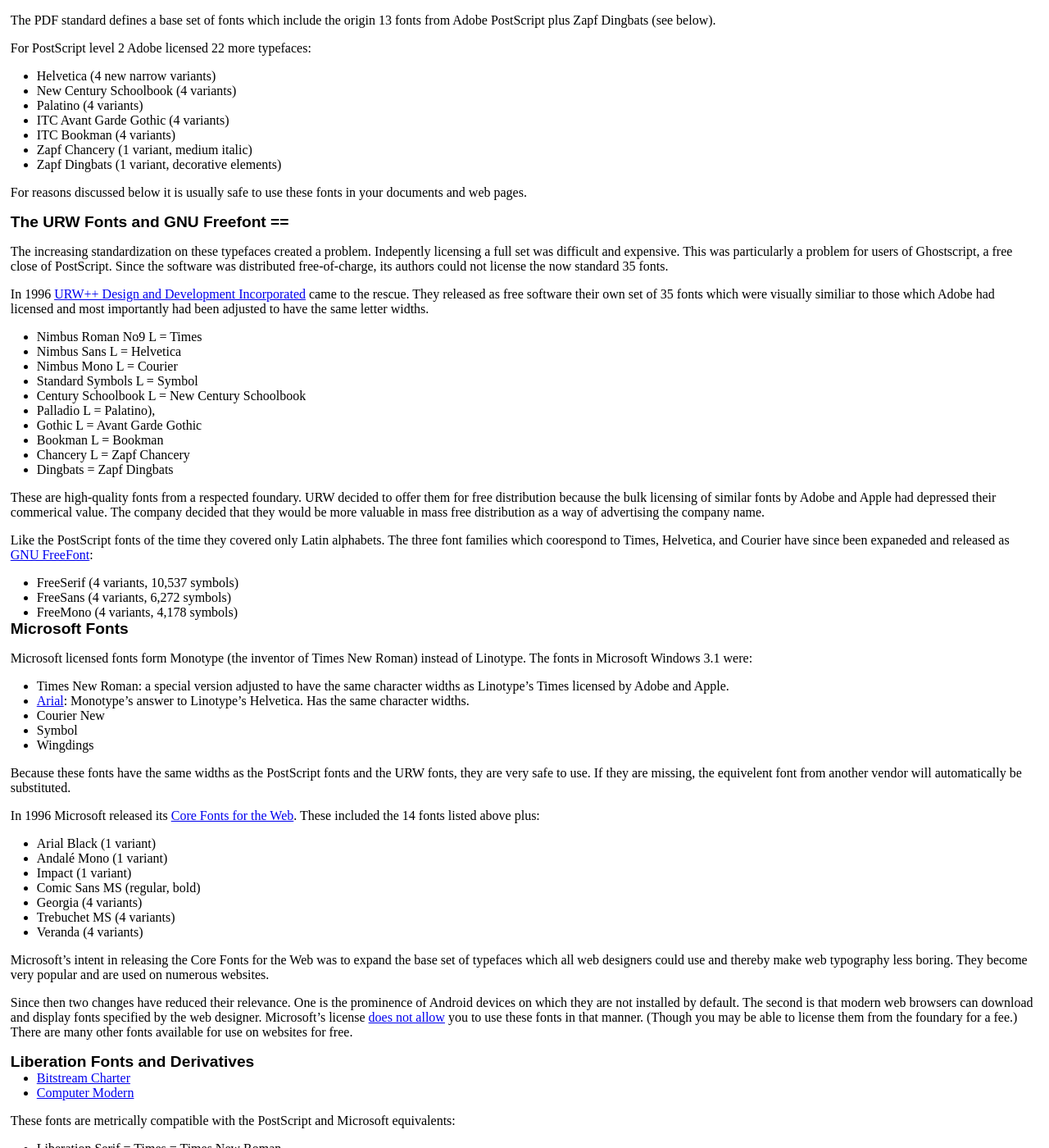
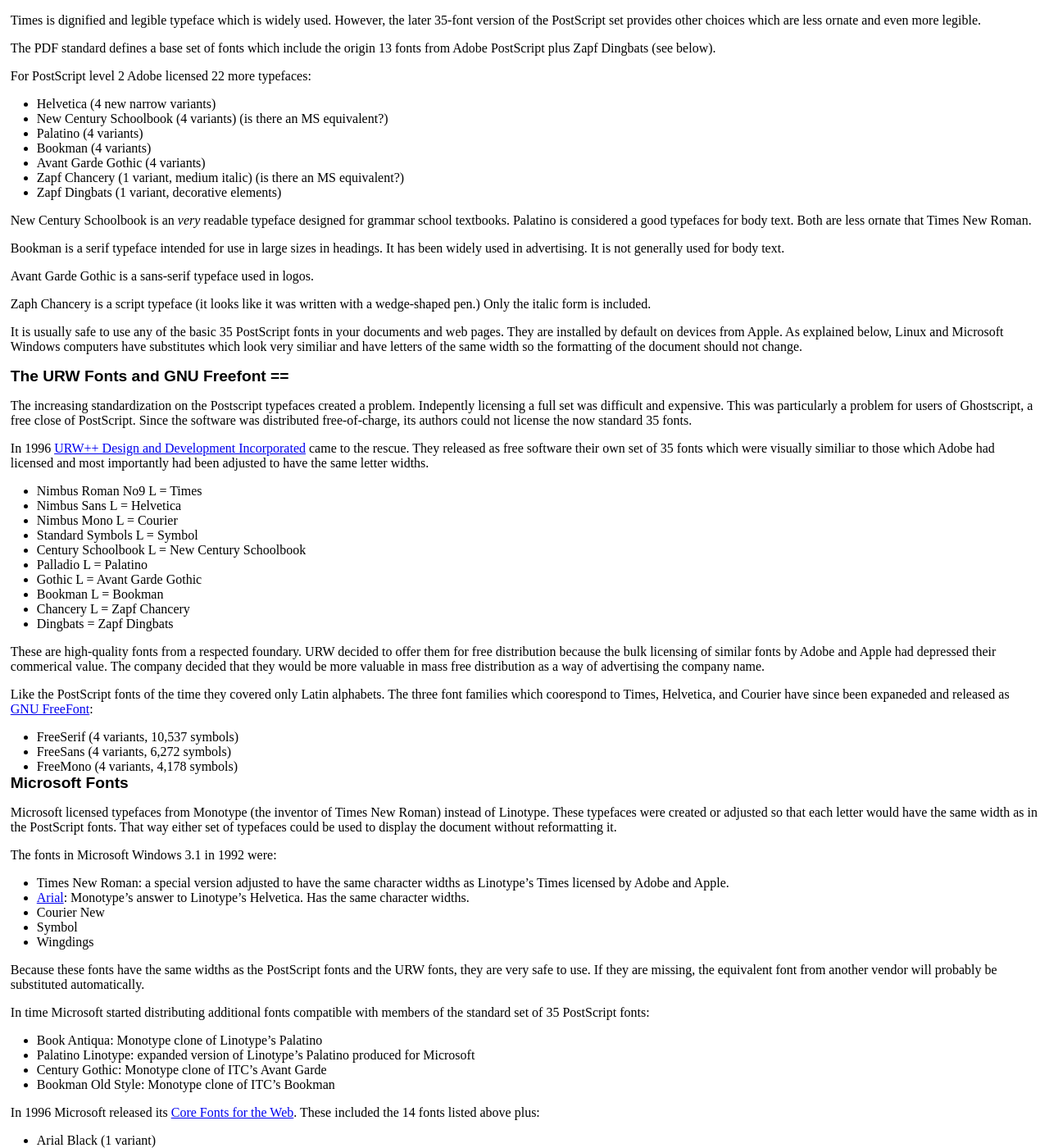
Before and after one commit to david672orford/tech-for-teaching, a Jekyll site: the page built from howto/typefaces/index.md, in a window 1280 px wide and 1400 px high, scrolled down 1077 px. Shown: the whole window at 82% size. Built offline with Jekyll 4.4.1, drawn with Linux system fonts in a browser that asks for light colours; our own code applies the rules of GitHub Pages for plain Markdown files; some of the changed text lies outside the part shown.

Commit message:
described typefaces, downloading web fonts

```diff
--- a/howto/typefaces/index.md
+++ b/howto/typefaces/index.md
@@ -98,25 +98,45 @@
 Times and Helvetica were licensed from Linotype. Originally these
 fonts included only the Latin alphabets of Western European languages.
 
+Times is dignified and legible typeface which is widely used. However, the
+later 35-font version of the PostScript set provides other choices which
+are less ornate and even more legible.
+
 The PDF standard defines a base set of fonts which include the origin 13 fonts
 from Adobe PostScript plus Zapf Dingbats (see below).
 
 For PostScript level 2 Adobe licensed 22 more typefaces:
 
 * Helvetica (4 new narrow variants)
-* New Century Schoolbook (4 variants)
+* New Century Schoolbook (4 variants) (is there an MS equivalent?)
 * Palatino (4 variants)
-* ITC Avant Garde Gothic (4 variants)
-* ITC Bookman (4 variants)
-* Zapf Chancery (1 variant, medium italic)
+* Bookman (4 variants)
+* Avant Garde Gothic (4 variants)
+* Zapf Chancery (1 variant, medium italic) (is there an MS equivalent?)
 * Zapf Dingbats (1 variant, decorative elements)
 
-For reasons discussed below it is usually safe to use these fonts in your
-documents and web pages.
+New Century Schoolbook is an *very* readable typeface designed for
+grammar school textbooks. Palatino is considered a good typefaces
+for body text. Both are less ornate that Times New Roman.
+
+Bookman is a serif typeface intended for use in large sizes in headings.
+It has been widely used in advertising. It is not generally used for
+body text.
+
+Avant Garde Gothic is a sans-serif typeface used in logos.
+
+Zaph Chancery is a script typeface (it looks like it was written
+with a wedge-shaped pen.) Only the italic form is included.
+
+It is usually safe to use any of the basic 35 PostScript fonts in your documents
+and web pages. They are installed by default on devices from Apple. As explained
+below, Linux and Microsoft Windows computers have substitutes which look very
+similiar and have letters of the same width so the formatting of the document
+should not change.
 
 ## The URW Fonts and GNU Freefont ==
 
-The increasing standardization on these typefaces created a problem.
+The increasing standardization on the Postscript typefaces created a problem.
 Indepently licensing a full set was difficult and expensive. This was
 particularly a problem for users of Ghostscript, a free close of PostScript.
 Since the software was distributed free-of-charge, its authors could
@@ -132,7 +152,7 @@
 * Nimbus Mono L = Courier
 * Standard Symbols L = Symbol
 * Century Schoolbook L = New Century Schoolbook
-* Palladio L = Palatino),
+* Palladio L = Palatino
 * Gothic L = Avant Garde Gothic
 * Bookman L = Bookman
 * Chancery L = Zapf Chancery
@@ -155,9 +175,13 @@
 
 ## Microsoft Fonts
 
-Microsoft licensed fonts form Monotype (the inventor of Times
-New Roman) instead of Linotype.
-The fonts in Microsoft Windows 3.1 were:
+Microsoft licensed typefaces from Monotype (the inventor of Times
+New Roman) instead of Linotype. These typefaces were created
+or adjusted so that each letter would have the same width as in
+the PostScript fonts. That way either set of typefaces could
+be used to display the document without reformatting it.
+
+The fonts in Microsoft Windows 3.1 in 1992 were:
 
 * Times New Roman: a special version adjusted to have the same
 character widths as Linotype's Times licensed by Adobe and Apple.
@@ -169,8 +193,16 @@
 
 Because these fonts have the same widths as the PostScript fonts
 and the URW fonts, they are very safe to use. If they are missing,
-the equivelent font from another vendor will automatically be
-substituted.
+the equivalent font from another vendor will probably be
+substituted automatically.
+
+In time Microsoft started distributing additional fonts compatible
+with members of the standard set of 35 PostScript fonts:
+
+* Book Antiqua: Monotype clone of Linotype's Palatino
+* Palatino Linotype: expanded version of Linotype's Palatino produced for Microsoft
+* Century Gothic: Monotype clone of ITC's Avant Garde
+* Bookman Old Style: Monotype clone of ITC's Bookman
 
 In 1996 Microsoft released its
 [Core Fonts for the Web](https://en.wikipedia.org/wiki/Core_fonts_for_the_Web).
@@ -189,18 +221,20 @@
 and thereby make web typography less boring. They become very popular and
 are used on numerous websites.
 
-Since then two changes have reduced their relevance. One is the prominence
-of Android devices on which they are not installed by default. The second is that
-modern web browsers can download and display fonts specified by the web
-designer. Microsoft's license
+Since then two changes have reduced the relevance of the Core Fonts. One is
+the prominence of Android devices on which they are not installed by default.
+The second is that modern web browsers can download and display fonts
+specified by the web designer. Microsoft's license
 [does not allow](https://docs.microsoft.com/en-us/typography/fonts/font-faq#web)
 you to use these fonts in that manner. (Though you may be able to
 license them from the foundary for a fee.) There are many other fonts
-available for use on websites for free.
+available for use on websites for free as described in our article
+about [Web Fonts](../webfonts/).
+
+For more information on typefaces distributed with Microsoft Windows see Wikipedia's article
+[List of typefaces included with Microsoft Windows](https://en.wikipedia.org/wiki/List_of_typefaces_included_with_Microsoft_Windows).
 
 ## Liberation Fonts and Derivatives
-* [Bitstream Charter](https://en.wikipedia.org/wiki/Bitstream_Charter)
-* [Computer Modern](https://en.wikipedia.org/wiki/Computer_Modern)
 
 These fonts are metrically compatible with the PostScript and Microsoft
 equivalents:
@@ -234,8 +268,34 @@
 
 ## Other Noteworthy Typefaces
 
+* [Opensource Typefaces](https://en.wikipedia.org/wiki/Category:Open-source_typefaces)
+  Category page at Wikipedia
+* [Garamond](https://garamond.org/)
+  URW version is free for non-commercial purposes
+* [Hershey Fonts](https://en.wikipedia.org/wiki/Hershey_fonts)
+  Early vector font widely used in computer graphics. Includes Latin,
+  Greek, Cyrillic, and Japanese letters.
 * [Bitstream Charter](https://en.wikipedia.org/wiki/Bitstream_Charter)
+  A simplified serif typeface designed in 1987 for good performance
+  and high legibility on 300dpi laser printers. An expanded version
+  is known as [Charis SIL](https://en.wikipedia.org/wiki/Charis_SIL).
+* [Utopia](https://en.wikipedia.org/wiki/Utopia_(typeface))
+  A serif typeface a version of which was released by Adobe as opensource
+  software in 1989.
 * [Computer Modern](https://en.wikipedia.org/wiki/Computer_Modern)
-* [Garamond](https://garamond.org/)
-* [Hershey Fonts](https://en.wikipedia.org/wiki/Hershey_fonts)
-* [Utopia](https://en.wikipedia.org/wiki/Utopia_(typeface))
+  A set of typefaces created by Donald Knuth. Widely used with the TeX
+  typesetting system to typeset mathematical papers.
+* [Gentium](https://en.wikipedia.org/wiki/Gentium)
+  An award-winning typeface released in 2007 which in the Plus version
+  has over 5500 symbols
+* [Adobe's Source Family](https://en.wikipedia.org/wiki/Source_Sans_Pro)
+  A set of serif, sans-serif, and monospace fonts with good alphabet coverage.
+  The serif and sans-serif versions are also available in expanded versions
+  with CJK coverage.
+* [Open Sans](https://en.wikipedia.org/wiki/Open_Sans)
+  Popular sans-serif typeface for web pages. Highly legible on screens
+  and at small sizes.
+
+## Other References
+
+* [What Font Should I Use?](http://drmarkwomack.com/a-writing-handbook/style/typography/)
```
Also changed, not shown: howto/webfonts/index.md (+44 -10 lines).
